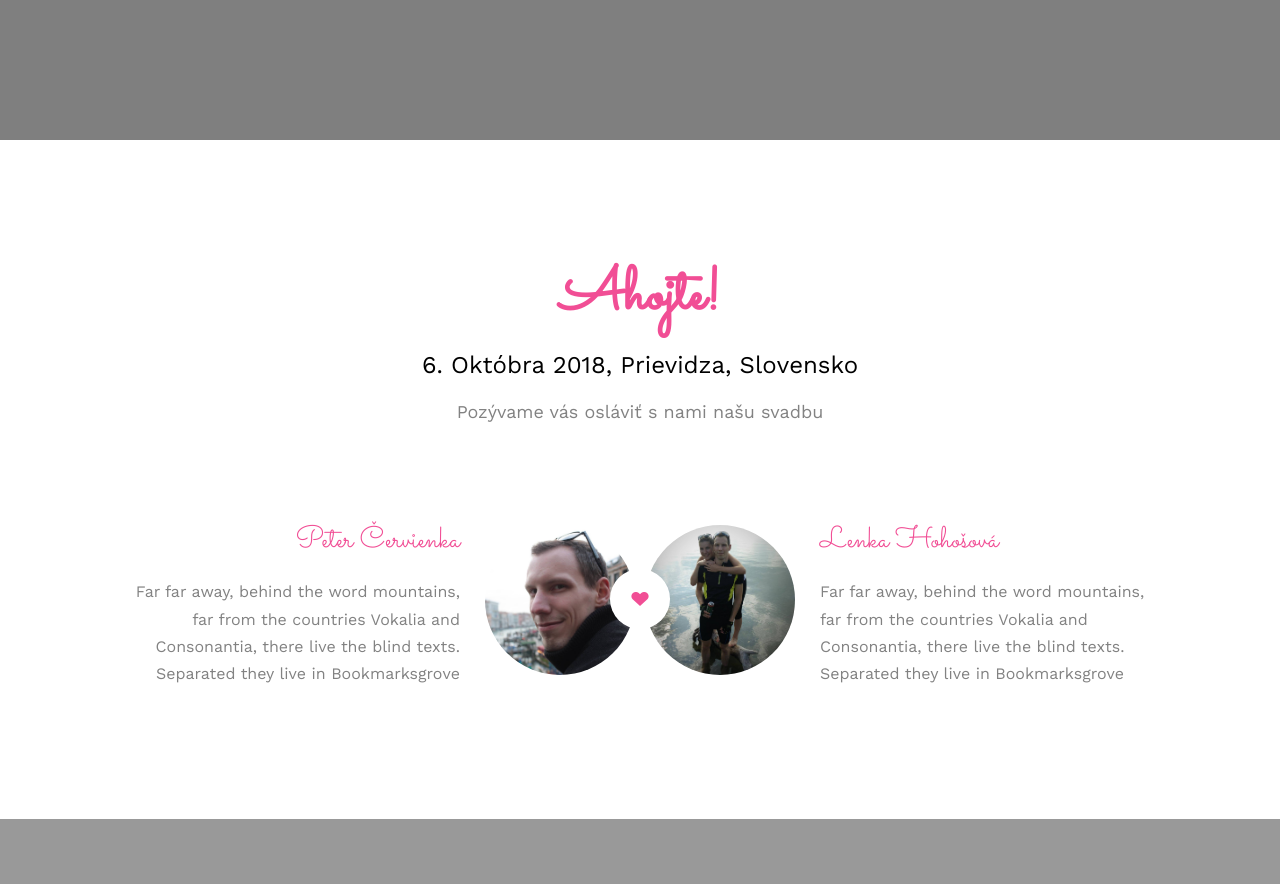
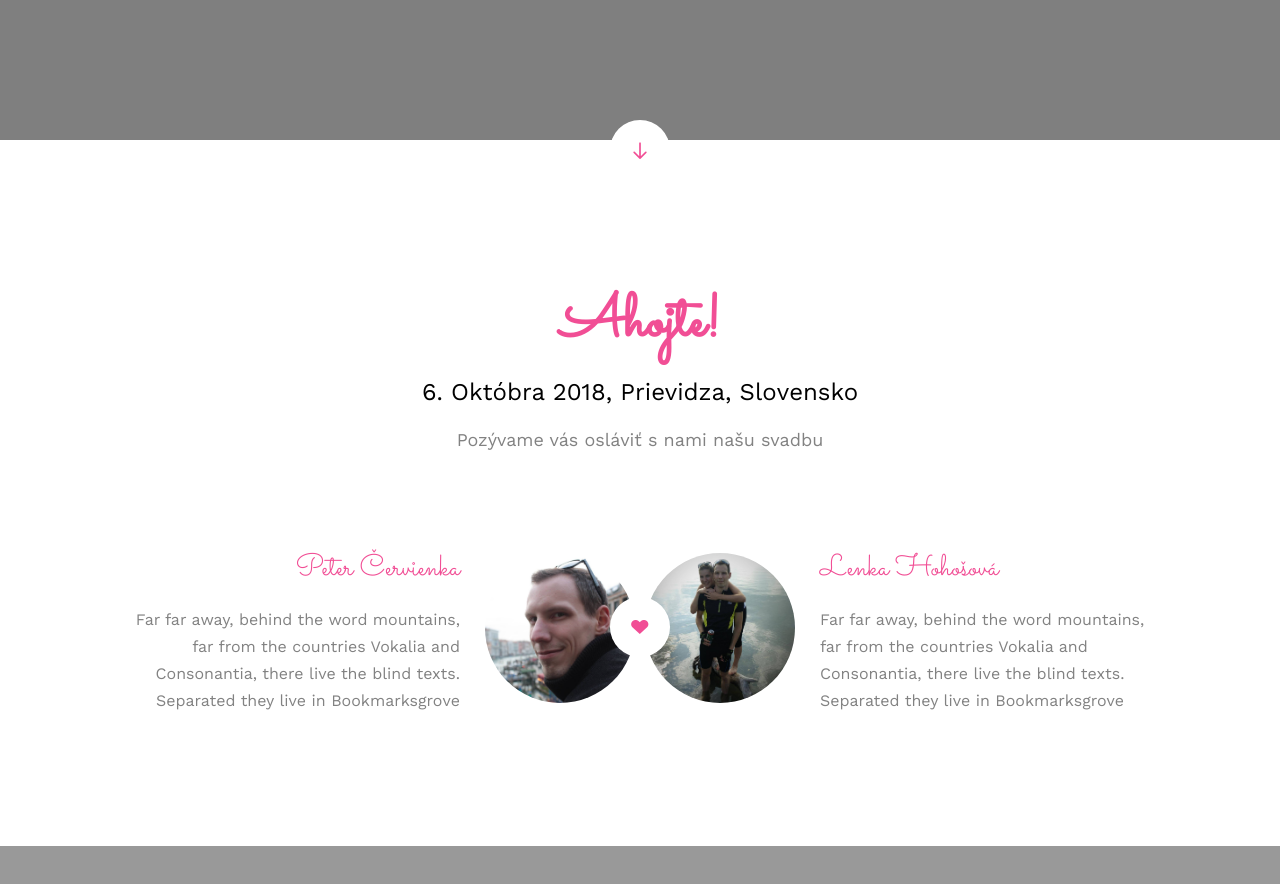
Before and after one commit to PeterCervienka/cervienky, a React app: page / in a window 1280 px wide. Shown: the part 760-1644 px from the top of the page. Built offline with nearby package versions, Linux system fonts and the light colour scheme; a web font is replaced by a local one.

Commit message:
feat: adding navigation arrow after header section

```diff
--- a/public/css/style.css
+++ b/public/css/style.css
@@ -1033,9 +1033,15 @@ form label {
   left: 0;
   right: 0;
   z-index: 99;
+}
+
+.pulze-animation {
   animation: pulse 1s ease infinite;
-}
-.heart i {
+  width: 90%;
+  margin: auto;
+}
+
+.pulze-animation i {
   font-size: 20px;
   background: #fff;
   padding: 20px;
--- a/src/about_us/AboutUs.js
+++ b/src/about_us/AboutUs.js
@@ -20,7 +20,7 @@ const AboutUs = () => (
                         <p>Far far away, behind the word mountains, far from the countries Vokalia and Consonantia, there live the blind texts. Separated they live in Bookmarksgrove</p>
                     </div>
                 </div>
-                <p className="heart text-center"><i className="icon-heart2"></i></p>
+                <p className="pulze-animation heart text-center"><i className="icon-heart2"></i></p>
                 <div className="couple-half">
                     <div className="bride">
                         <img src="images/leni.jpg" alt="groom" className="img-responsive" />
--- a/src/app/App.js
+++ b/src/app/App.js
@@ -1,5 +1,6 @@
 import React from 'react';
 
+import NavigationArrow from "../common/NavigationArrow";
 import Header from '../header/Header';
 import AboutUs from '../about_us/AboutUs';
 import Event from '../event/Event';
@@ -20,6 +21,7 @@ const App = () => (
     </nav>
 
     <Header />
+    <NavigationArrow />
     <AboutUs />
     <Event />
     <StoryLine />
--- /dev/null
+++ b/src/common/NavigationArrow.js
@@ -0,0 +1,9 @@
+import React from 'react';
+
+const NavigationArrow = () => (
+  <p className="pulze-animation text-center">
+    <i className="icon-arrow-down" />
+  </p>
+);
+
+export default NavigationArrow;
--- a/src/header/Header.js
+++ b/src/header/Header.js
@@ -1,7 +1,7 @@
 import React from 'react';
 
 const Home = () => (
-    <header id="fh5co-header" className="fh5co-cover" role="banner" data-stellar-background-ratio="0.5">
+	<header id="fh5co-header" className="fh5co-cover" role="banner" data-stellar-background-ratio="0.5">
 		<div className="overlay"></div>
 		<div className="container">
 			<div className="row">
```
